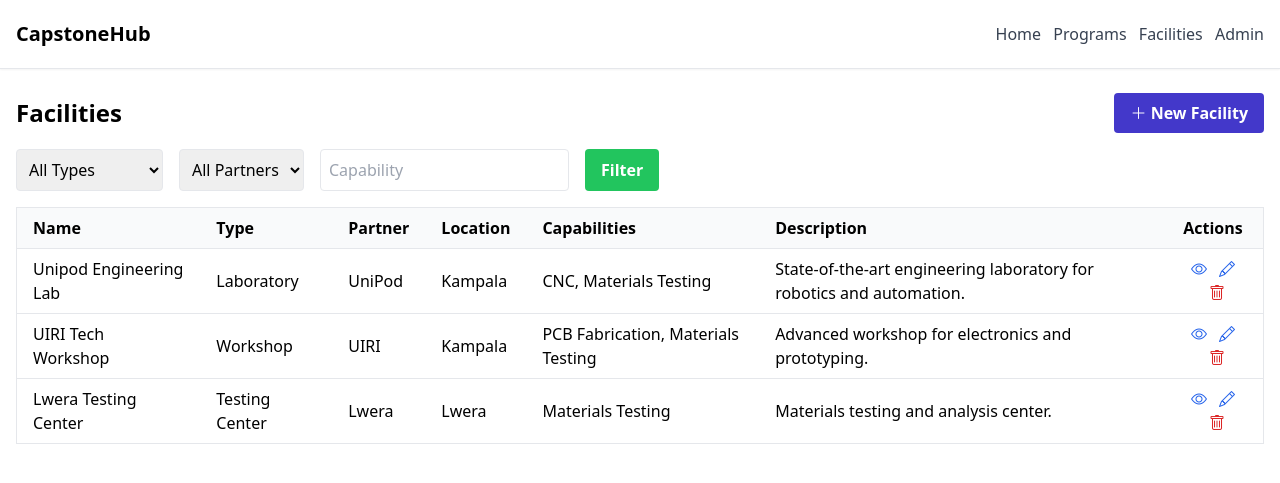
After one commit to firidaus/Group14-Advanced-Programming, a Django app: page /facilities/ in a window 1280 px wide. The commit adds this page. Shown: the top 483 px of the page. Run offline with Django 5.2, Linux system fonts and the light colour scheme; data comes from the database, SQL or seed files in the repository; style sheets or scripts are compiled from the project's sources; some libraries are stand-ins or nearby versions.

Commit message:
Added Facility usecase CRUD implementation

```diff
--- /dev/null
+++ b/capstone_project/core/Fixtures/Facilities.json
@@ -0,0 +1,38 @@
+[
+  {
+    "model": "core.facility",
+    "pk": 1,
+    "fields": {
+      "name": "Unipod Engineering Lab",
+      "location": "Kampala",
+      "description": "State-of-the-art engineering laboratory for robotics and automation.",
+      "partner": "UniPod",
+      "facility_type": "Laboratory",
+      "capabilities": "CNC, Materials Testing"
+    }
+  },
+  {
+    "model": "core.facility",
+    "pk": 2,
+    "fields": {
+      "name": "UIRI Tech Workshop",
+      "location": "Kampala",
+      "description": "Advanced workshop for electronics and prototyping.",
+      "partner": "UIRI",
+      "facility_type": "Workshop",
+      "capabilities": "PCB Fabrication, Materials Testing"
+    }
+  },
+  {
+    "model": "core.facility",
+    "pk": 3,
+    "fields": {
+      "name": "Lwera Testing Center",
+      "location": "Lwera",
+      "description": "Materials testing and analysis center.",
+      "partner": "Lwera",
+      "facility_type": "Testing Center",
+      "capabilities": "Materials Testing"
+    }
+  }
+]
--- /dev/null
+++ b/capstone_project/core/controllers/Facility_controller.py
@@ -0,0 +1,78 @@
+
+
+from django.shortcuts import render, get_object_or_404, redirect
+from django.contrib import messages
+from core.models import Facility
+from core.forms.Facility_form import FacilityForm
+
+# List + filter/search
+def facility_list(request):
+    facilities = Facility.objects.all()
+
+    f_type = request.GET.get("type")
+    f_partner = request.GET.get("partner")
+    f_cap = request.GET.get("capability")
+
+    if f_type:
+        facilities = facilities.filter(facility_type=f_type)
+    if f_partner:
+        facilities = facilities.filter(partner=f_partner)
+    if f_cap:
+        facilities = facilities.filter(capabilities=f_cap)
+    context = {
+        "facilities": facilities,
+        "facility_types": ['Laboratory','Workshop','Testing Center','Maker Space'],
+        "partners": ['UniPod','UIRI','Lwera'],
+    } # exact match like facility_type
+
+    return render(request, "Facility/facilityview.html", context)
+
+
+# Detail
+def facility_detail(request, pk):
+    facility = get_object_or_404(Facility, pk=pk)
+    return render(request, "Facility/facilitydetail.html", {"facility": facility})
+
+
+# Create
+def facility_create(request):
+    if request.method == "POST":
+        form = FacilityForm(request.POST)
+        if form.is_valid():
+            form.save()
+            messages.success(request, "Facility created successfully!")
+            return redirect("core:facility_list")
+    else:
+        form = FacilityForm()
+    return render(request, "Facility/facilityform.html", {"form": form})
+
+
+# Update
+def facility_update(request, pk):
+    facility = get_object_or_404(Facility, pk=pk)
+    if request.method == "POST":
+        form = FacilityForm(request.POST, instance=facility)
+        if form.is_valid():
+            form.save()
+            messages.success(request, "Facility updated successfully!")
+            return redirect("core:facility_list")
+    else:
+        form = FacilityForm(instance=facility)
+    return render(request, "Facility/facilityform.html", {"form": form})
+
+
+# Delete (with safeguard)
+def facility_delete(request, pk):
+    facility = get_object_or_404(Facility, pk=pk)
+
+    if request.method == "POST":
+        # safeguard if linked to projects
+        if hasattr(facility, "project_set") and facility.project_set.exists():
+            messages.error(request, "Cannot delete: Facility is linked to existing projects.")
+            return redirect("core:facility_detail", pk=facility.pk)
+
+        facility.delete()
+        messages.success(request, "Facility deleted successfully!")
+        return redirect("core:facility_list")
+
+    return render(request, "Facility/facilityconfirmationdelete.html", {"facility": facility})
--- /dev/null
+++ b/capstone_project/core/models/Faciltymodels.py
@@ -0,0 +1,34 @@
+from django.db import models
+
+# Predefined choices for partners and facility types
+PARTNERS = [
+    ('UniPod', 'UniPod'),
+    ('UIRI', 'UIRI'),
+    ('Lwera', 'Lwera'),
+]
+
+FACILITY_TYPES = [
+    ('Laboratory', 'Laboratory'),
+    ('Workshop', 'Workshop'),
+    ('Testing Center', 'Testing Center'),
+    ('Maker Space', 'Maker Space'),
+]
+
+# Since you no longer have a Capability model, store capabilities as text
+CAPABILITIES_CHOICES = [
+    ('CNC', 'CNC'),
+    ('PCB Fabrication', 'PCB Fabrication'),
+    ('Materials Testing', 'Materials Testing'),
+]
+
+class Facility(models.Model):
+    facility_id = models.AutoField(primary_key=True)
+    name = models.CharField(max_length=200)
+    location = models.CharField(max_length=200)
+    description = models.TextField(blank=True)
+    partner = models.CharField(max_length=50, choices=PARTNERS)
+    facility_type = models.CharField(max_length=50, choices=FACILITY_TYPES)
+    capabilities = models.CharField(max_length=200,choices=CAPABILITIES_CHOICES)  # free text field; you can store comma-separated capabilities
+
+    def __str__(self):
+        return self.name
--- a/capstone_project/core/models/__init__.py
+++ b/capstone_project/core/models/__init__.py
@@ -1 +1,2 @@
 from .program import Program
+from .Faciltymodels import Facility
--- /dev/null
+++ b/capstone_project/core/templates/Facility/facilityview.html
@@ -0,0 +1,70 @@
+{% extends 'base.html' %}
+{% block content %}
+<div class="flex items-center justify-between mb-4">
+  <h1 class="text-2xl font-bold">Facilities</h1>
+  <a href="{% url 'core:facility_create' %}" class="bg-indigo-700 hover:bg-blue-700 text-white font-bold py-2 px-4 rounded">
+    <i class="bi bi-plus-lg"></i> New Facility
+  </a>
+</div>
+
+<!-- Filter Form -->
+<form method="get" class="flex space-x-4 mb-4">
+  <select name="type" class="border rounded p-2">
+    <option value="">All Types</option>
+    {% for t in facility_types %}
+      <option value="{{ t }}" {% if request.GET.type == t %}selected{% endif %}>{{ t }}</option>
+    {% endfor %}
+  </select>
+
+  <select name="partner" class="border rounded p-2">
+    <option value="">All Partners</option>
+    {% for p in partners %}
+      <option value="{{ p }}" {% if request.GET.partner == p %}selected{% endif %}>{{ p }}</option>
+    {% endfor %}
+  </select>
+
+  <input type="text" name="capability" placeholder="Capability" value="{{ request.GET.capability }}"
+         class="border rounded p-2" />
+
+  <button type="submit" class="bg-green-500 hover:bg-green-700 text-white font-bold py-2 px-4 rounded">
+    Filter
+  </button>
+</form>
+
+<!-- Facility Table -->
+
+<table class="min-w-full border divide-y divide-gray-200">
+  <thead class="bg-gray-50">
+    <tr>
+      <th class="px-4 py-2 text-left">Name</th>
+      <th class="px-4 py-2 text-left">Type</th>
+      <th class="px-4 py-2 text-left">Partner</th>
+      <th class="px-4 py-2 text-left">Location</th>
+      <th class="px-4 py-2 text-left">Capabilities</th>
+       <th class="px-4 py-2 text-left">Description</th>
+      <th class="px-4 py-2 text-center">Actions</th>
+    </tr>
+  </thead>
+  <tbody class="bg-white divide-y divide-gray-200">
+    {% for facility in facilities %}
+    <tr>
+      <td class="px-4 py-2">{{ facility.name }}</td>
+      <td class="px-4 py-2">{{ facility.facility_type }}</td>
+      <td class="px-4 py-2">{{ facility.partner }}</td>
+      <td class="px-4 py-2">{{ facility.location }}</td>
+      <td class="px-4 py-2">{{ facility.capabilities }}</td>
+      <td class="px-4 py-2">{{ facility.description }}</td>
+      <td class="px-4 py-2 text-center space-x-2">
+        <a href="{% url 'core:facility_detail' facility.pk %}" class="text-blue-600 hover:text-blue-800"><i class="bi bi-eye"></i></a>
+        <a href="{% url 'core:facility_update' facility.pk %}" class="text-blue-600 hover:text-blue-800"><i class="bi bi-pencil"></i></a>
+        <a href="{% url 'core:facility_delete' facility.pk %}" class="text-red-600 hover:text-red-800"><i class="bi bi-trash"></i></a>
+      </td>
+    </tr>
+    {% empty %}
+    <tr>
+      <td colspan="6" class="px-4 py-2 text-gray-500 text-center">No facilities found.</td>
+    </tr>
+    {% endfor %}
+  </tbody>
+</table>
+{% endblock %}
--- a/capstone_project/core/templates/base.html
+++ b/capstone_project/core/templates/base.html
@@ -5,18 +5,23 @@
     <meta charset="utf-8">
     <meta name="viewport" content="width=device-width, initial-scale=1">
     <title>Capstone Project</title>
+
     <!-- Tailwind (built file if available) -->
     <link href="{% static 'css/styles.css' %}" rel="stylesheet">
     <!-- Fallback for quick prototyping: Tailwind CDN -->
     <script src="https://cdn.tailwindcss.com"></script>
+    <!-- Bootstrap Icons -->
+     <link rel="stylesheet" href="https://cdn.jsdelivr.net/npm/bootstrap-icons@1.11.3/font/bootstrap-icons.css">
+
   </head>
   <body>
     <nav class="bg-white border-b shadow-sm">
-      <div class="container mx-auto px-4 py-3 flex justify-between items-center">
+      <div class="container mx-auto px-4 py-5 flex justify-between items-center">
         <a class="text-xl font-semibold" href="/">CapstoneHub</a>
-        <div class="space-x-4">
+        <div class="space-x-2">
           <a class="text-gray-700 hover:text-gray-900" href="/">Home</a>
           <a class="text-gray-700 hover:text-gray-900" href="{% url 'core:program_list' %}">Programs</a>
+          <a class="text-gray-700 hover:text-gray-900" href="{% url 'core:facility_list' %}">Facilities</a>
           <a class="text-gray-700 hover:text-gray-900" href="/admin/">Admin</a>
         </div>
       </div>
--- a/capstone_project/core/templates_or_views/base.html
+++ b/capstone_project/core/templates_or_views/base.html
@@ -5,6 +5,8 @@
     <meta name="viewport" content="width=device-width, initial-scale=1">
     <title>Capstone Project</title>
     <!-- Bootstrap CSS -->
+     <link rel="stylesheet" href="https://cdn.jsdelivr.net/npm/bootstrap-icons@1.10.0/font/bootstrap-icons.css">
+
     <link href="https://cdn.jsdelivr.net/npm/bootstrap@5.3.0/dist/css/bootstrap.min.css" rel="stylesheet">
   </head>
   <body>
@@ -18,6 +20,7 @@
           <ul class="navbar-nav ms-auto">
             <li class="nav-item"><a class="nav-link" href="/">Home</a></li>
             <li class="nav-item"><a class="nav-link" href="{% url 'core:program_list' %}">Programs</a></li>
+            <li class="nav-item"><a class="nav-link" href="{% url 'core:facility_list' %}">Facilities</a></li>
             <li class="nav-item"><a class="nav-link" href="/admin/">Admin</a></li>
           </ul>
         </div>
--- a/capstone_project/core/urls.py
+++ b/capstone_project/core/urls.py
@@ -1,5 +1,7 @@
 from django.urls import path
 from core.controllers import program_controller as pc
+from core.controllers import Facility_controller as fa
+
 
 app_name = 'core'
 
@@ -10,4 +12,9 @@ urlpatterns = [
     path('programs/<int:pk>/', pc.program_detail, name='program_detail'),
     path('programs/<int:pk>/edit/', pc.program_update, name='program_update'),
     path('programs/<int:pk>/delete/', pc.program_delete, name='program_delete'),
+    path('facilities/',fa.facility_list, name='facility_list'),
+    path('facilities/create/', fa.facility_create, name='facility_create'),
+    path('facilities/<int:pk>/',fa.facility_detail, name='facility_detail'),
+    path('facilities/<int:pk>/edit/', fa.facility_update, name='facility_update'),
+    path('facilities/<int:pk>/delete/', fa.facility_delete, name='facility_delete'),
 ]
```
Also changed, not shown: capstone_project/core/admin.py (+7 -0 lines), capstone_project/core/forms/Facility_form.py (added, +9 -0 lines), capstone_project/core/templates/Facility/facilityconfirmationdelete.html (added, +14 -0 lines), capstone_project/core/templates/Facility/facilitydetail.html (added, +41 -0 lines), capstone_project/core/templates/Facility/facilityform.html (added, +68 -0 lines), capstone_project/core/templates_or_views/Facility/facilityconfirmationdelete.html (added, +14 -0 lines), capstone_project/core/templates_or_views/Facility/facilitydetail.html (added, +41 -0 lines), capstone_project/core/templates_or_views/Facility/facilityform.html (added, +68 -0 lines), capstone_project/core/templates_or_views/Facility/facilityview.html (added, +70 -0 lines), capstone_project/core/migrations/0003_facility.py (added).
